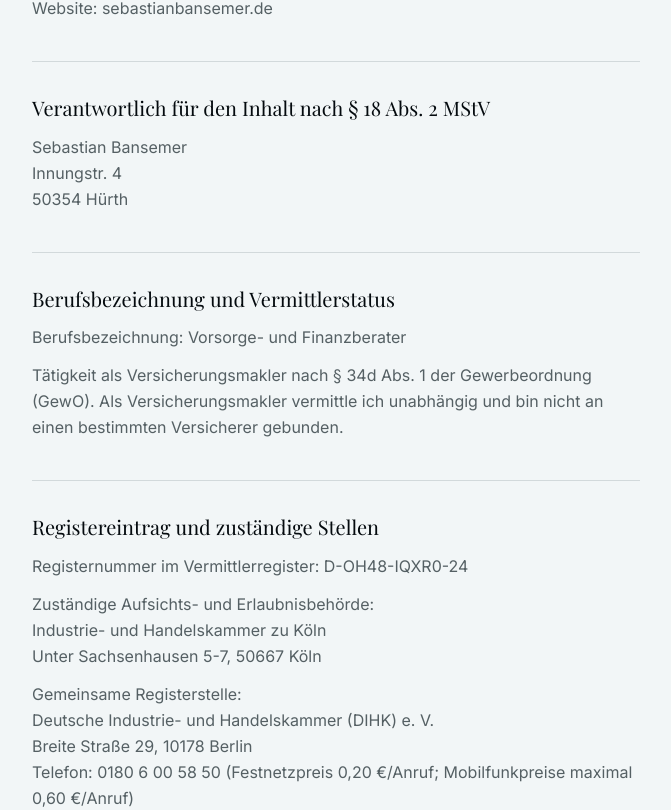
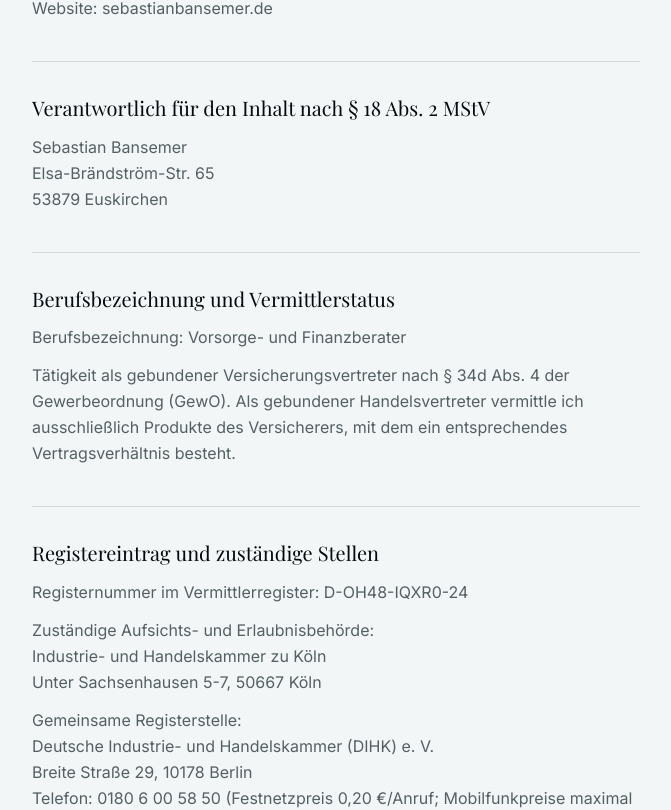
Before and after one commit to rustleralexander-tech/website-bansemer, a Next.js app: page /impressum in a window 1280 px wide. Shown: the part 732-1542 px from the top of the page, without its empty margins (304-975 px from the left). Built offline with nearby package versions, Linux system fonts and the light colour scheme; a web font is replaced by a local one.

Commit message:
Impressum/Datenschutz: neue Adresse und Status als gebundener Handelsvertreter

```diff
--- a/app/datenschutz/page.tsx
+++ b/app/datenschutz/page.tsx
@@ -83,10 +83,10 @@ export default function DatenschutzPage() {
           Ihrer ausdrücklichen Einwilligung nach Art. 9 Abs. 2 lit. a DSGVO.
         </p>
         <p>
-          Als Versicherungsmakler gebe ich die für die Antragstellung und Vertragsverwaltung
-          erforderlichen Daten an die jeweils von Ihnen ausgewählte Versicherungsgesellschaft
-          weiter. Es gelten zusätzlich die gesetzlichen Aufbewahrungspflichten nach Handels-
-          und Steuerrecht.
+          Als gebundener Handelsvertreter gebe ich die für die Antragstellung und
+          Vertragsverwaltung erforderlichen Daten an das Versicherungsunternehmen weiter,
+          für das ich vermittelnd tätig bin. Es gelten zusätzlich die gesetzlichen
+          Aufbewahrungspflichten nach Handels- und Steuerrecht.
         </p>
       </LegalBlock>
 
--- a/app/erstinformation/page.tsx
+++ b/app/erstinformation/page.tsx
@@ -42,11 +42,12 @@ export default function ErstinformationPage() {
         <p>Ich bin als {siteConfig.legal.status} tätig.</p>
       </LegalBlock>
 
-      <LegalBlock heading="3. Unabhängigkeit als Versicherungsmakler">
+      <LegalBlock heading="3. Vertragliche Bindung als gebundener Handelsvertreter">
         <p>
-          Als Versicherungsmakler vertrete ich ausschließlich Ihre Interessen als Kunde. Ich
-          bin nicht an einen bestimmten Versicherer gebunden und vermittle Verträge
-          verschiedener Gesellschaften, entsprechend Ihrer Situation und Ihren Zielen.
+          Als gebundener Handelsvertreter vermittle ich ausschließlich Versicherungs- und
+          Finanzprodukte des Unternehmens, mit dem ein entsprechendes Vertragsverhältnis
+          besteht. Ich bin nicht für mehrere Versicherer im Sinne eines Versicherungsmaklers
+          tätig.
         </p>
       </LegalBlock>
 
--- a/app/impressum/page.tsx
+++ b/app/impressum/page.tsx
@@ -56,8 +56,9 @@ export default function ImpressumPage() {
       <LegalBlock heading="Berufsbezeichnung und Vermittlerstatus">
         <p>Berufsbezeichnung: {siteConfig.person.role}</p>
         <p>
-          Tätigkeit als {siteConfig.legal.status}. Als Versicherungsmakler vermittle ich
-          unabhängig und bin nicht an einen bestimmten Versicherer gebunden.
+          Tätigkeit als {siteConfig.legal.status}. Als gebundener Handelsvertreter
+          vermittle ich ausschließlich Produkte des Versicherers, mit dem ein
+          entsprechendes Vertragsverhältnis besteht.
         </p>
       </LegalBlock>
 
--- a/config/site.ts
+++ b/config/site.ts
@@ -84,9 +84,9 @@ export const siteConfig = {
   address: {
     /** Firmierung, unter der die Tätigkeit ausgeübt wird (identisch mit dem Namen, da keine eigene Firma angegeben ist). */
     company: 'Sebastian Bansemer',
-    street: 'Innungstr. 4',
-    postalCode: '50354',
-    city: 'Hürth',
+    street: 'Elsa-Brändström-Str. 65',
+    postalCode: '53879',
+    city: 'Euskirchen',
     country: 'Deutschland',
     countryCode: 'DE',
   },
@@ -94,9 +94,9 @@ export const siteConfig = {
   /* ------------------------------------------------------------- Rechtliches */
   legal: {
     /** Gewerberechtlicher Status. */
-    status: 'Versicherungsmakler nach § 34d Abs. 1 der Gewerbeordnung (GewO)',
+    status: 'gebundener Versicherungsvertreter nach § 34d Abs. 4 der Gewerbeordnung (GewO)',
     /** Kurzform für Hinweistexte in den Sektionen. */
-    statusShort: 'Versicherungsmakler nach § 34d Abs. 1 GewO',
+    statusShort: 'gebundener Versicherungsvertreter nach § 34d Abs. 4 GewO',
     registerNumber: 'D-OH48-IQXR0-24',
     /** Zuständige Aufsichts- und Erlaubnisbehörde. */
     supervisoryAuthority: {
```
